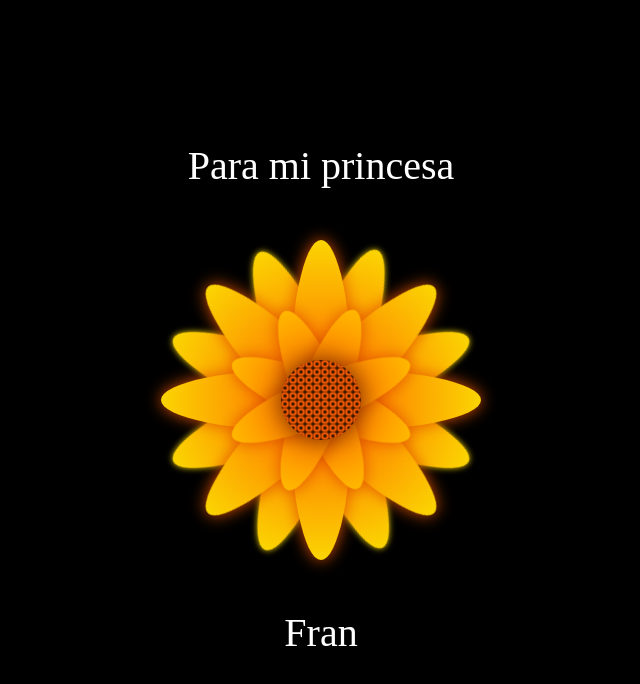
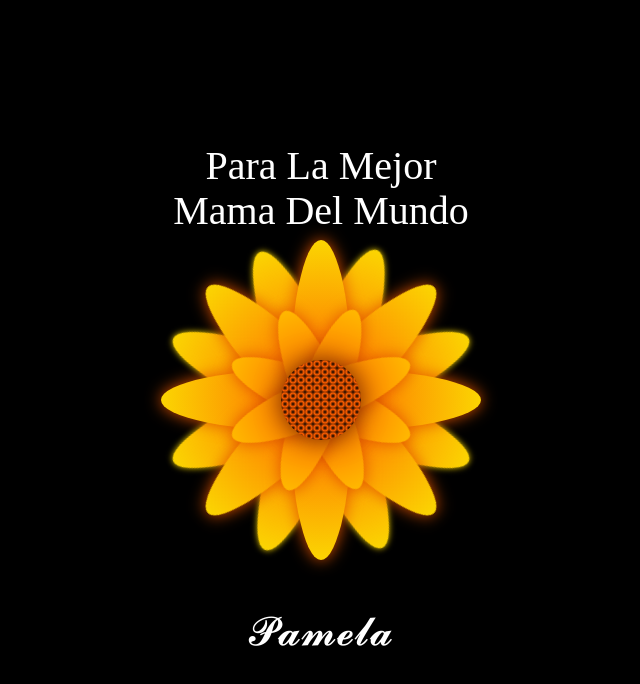
Before and after one commit to zambrac/--, a plain HTML site: page index.html in a window 1280 px wide. Shown: the whole page, without its empty margins (319-959 px from the left). Drawn offline with Linux system fonts and the light colour scheme.

Commit message:
Update index.html

```diff
--- a/index.html
+++ b/index.html
@@ -10,7 +10,7 @@
 <body>
 
 <div class="flower">
-    <div class="text-above">Para mi princesa</div>
+    <div class="text-above">Para La Mejor Mama Del Mundo</div>
     <div class="mid">
     </div>
     <div class="Petal1 p1">
@@ -37,7 +37,7 @@
     </div>
     <div class="Petal3 p4">
     </div>
-    <div class="text-below">Fran </div>
+    <div class="text-below">𝓟𝓪𝓶𝓮𝓵𝓪 </div>
   </div>
 </body>
 </html>
```
